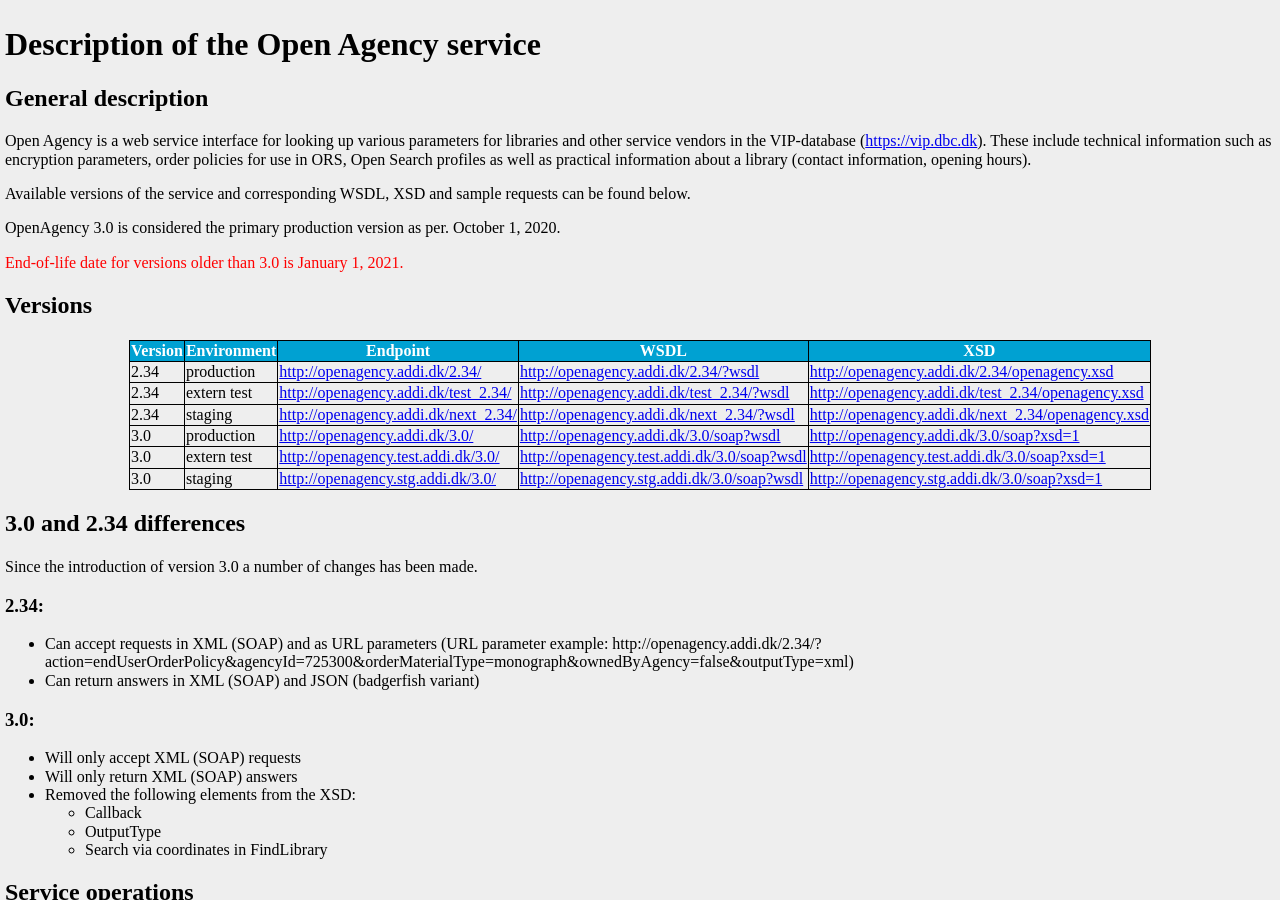
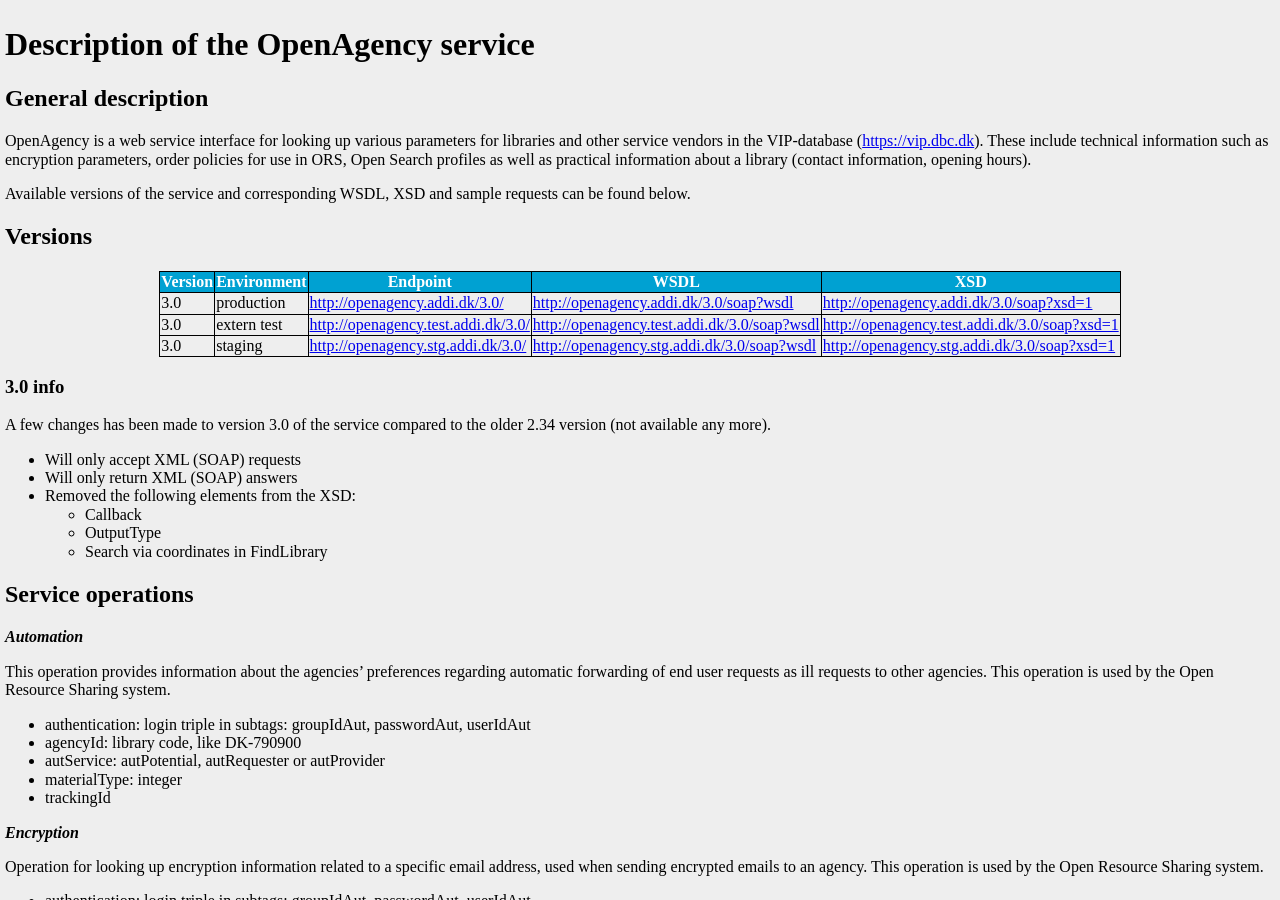
Before and after one commit to DBCDK/dbcdk.github.io, a Jekyll site: the page built from OpenAgency.md, in a window 1280 px wide and 900 px high. Built offline with Jekyll 4.4.1, drawn with Linux system fonts in a browser that asks for light colours; nearby versions of some CDN libraries; our own code applies the rules of GitHub Pages for plain Markdown files.

Commit message:
Removed links to the now unavailable version 2.34 of OpenAgency.

```diff
--- a/OpenAgency.md
+++ b/OpenAgency.md
@@ -2,10 +2,10 @@
 title OpenAgency
 permalink: OpenAgency.html
 ---
-# Description of the Open Agency service
+# Description of the OpenAgency service
 
 ## General description
-Open Agency is a web service interface for looking up various parameters for
+OpenAgency is a web service interface for looking up various parameters for
 libraries and other service vendors in the VIP-database
 ([https://vip.dbc.dk](https://vip.dbc.dk)).
 These include technical information such as encryption parameters, order
@@ -15,30 +15,16 @@
 Available versions of the service and corresponding WSDL, XSD and sample
 requests can be found below.
 
-OpenAgency 3.0 is considered the primary production version as per. October 1, 2020.
-
-<span style="color:red">End-of-life date for versions older than 3.0 is January 1, 2021.</span>
-
 ## Versions
 
 | Version | Environment | Endpoint | WSDL | XSD |
 |---------|-------------|----------|------|-----|
-| 2.34    | production  | [http://openagency.addi.dk/2.34/](http://openagency.addi.dk/2.34/) | [http://openagency.addi.dk/2.34/?wsdl](http://openagency.addi.dk/2.34/?wsdl) | [http://openagency.addi.dk/2.34/openagency.xsd](http://openagency.addi.dk/2.34/openagency.xsd) |
-| 2.34    | extern test | [http://openagency.addi.dk/test_2.34/](http://openagency.addi.dk/test_2.34/) | [http://openagency.addi.dk/test_2.34/?wsdl](http://openagency.addi.dk/test_2.34/?wsdl) | [http://openagency.addi.dk/test_2.34/openagency.xsd](http://openagency.addi.dk/test_2.34/openagency.xsd) |
-| 2.34    | staging     | [http://openagency.addi.dk/next_2.34/](http://openagency.addi.dk/next_2.34/) | [http://openagency.addi.dk/next_2.34/?wsdl](http://openagency.addi.dk/next_2.34/?wsdl) | [http://openagency.addi.dk/next_2.34/openagency.xsd](http://openagency.addi.dk/next_2.34/openagency.xsd) |
 | 3.0    | production  | [http://openagency.addi.dk/3.0/](http://openagency.addi.dk/3.0/) | [http://openagency.addi.dk/3.0/soap?wsdl](http://openagency.addi.dk/3.0/soap?wsdl) | [http://openagency.addi.dk/3.0/soap?xsd=1](http://openagency.addi.dk/3.0/soap?xsd=1) |
 | 3.0    | extern test | [http://openagency.test.addi.dk/3.0/](http://openagency.test.addi.dk/3.0/) | [http://openagency.test.addi.dk/3.0/soap?wsdl](http://openagency.test.addi.dk/3.0/soap?wsdl) | [http://openagency.test.addi.dk/3.0/soap?xsd=1](http://openagency.test.addi.dk/3.0/soap?xsd=1) |
 | 3.0    | staging     | [http://openagency.stg.addi.dk/3.0/](http://openagency.stg.addi.dk/3.0/) | [http://openagency.stg.addi.dk/3.0/soap?wsdl](http://openagency.stg.addi.dk/3.0/soap?wsdl) | [http://openagency.stg.addi.dk/3.0/soap?xsd=1](http://openagency.stg.addi.dk/3.0/soap?xsd=1) |
 
-## 3.0 and 2.34 differences
-
-Since the introduction of version 3.0 a number of changes has been made.
-
-### 2.34:
-* Can accept requests in XML (SOAP) and as URL parameters (URL parameter example: http://openagency.addi.dk/2.34/?action=endUserOrderPolicy&agencyId=725300&orderMaterialType=monograph&ownedByAgency=false&outputType=xml)
-* Can return answers in XML (SOAP) and JSON (badgerfish variant)
-
-### 3.0:
+### 3.0 info
+A few changes has been made to version 3.0 of the service compared to the older 2.34 version (not available any more).
 * Will only accept XML (SOAP) requests
 * Will only return XML (SOAP) answers
 * Removed the following elements from the XSD:
```
